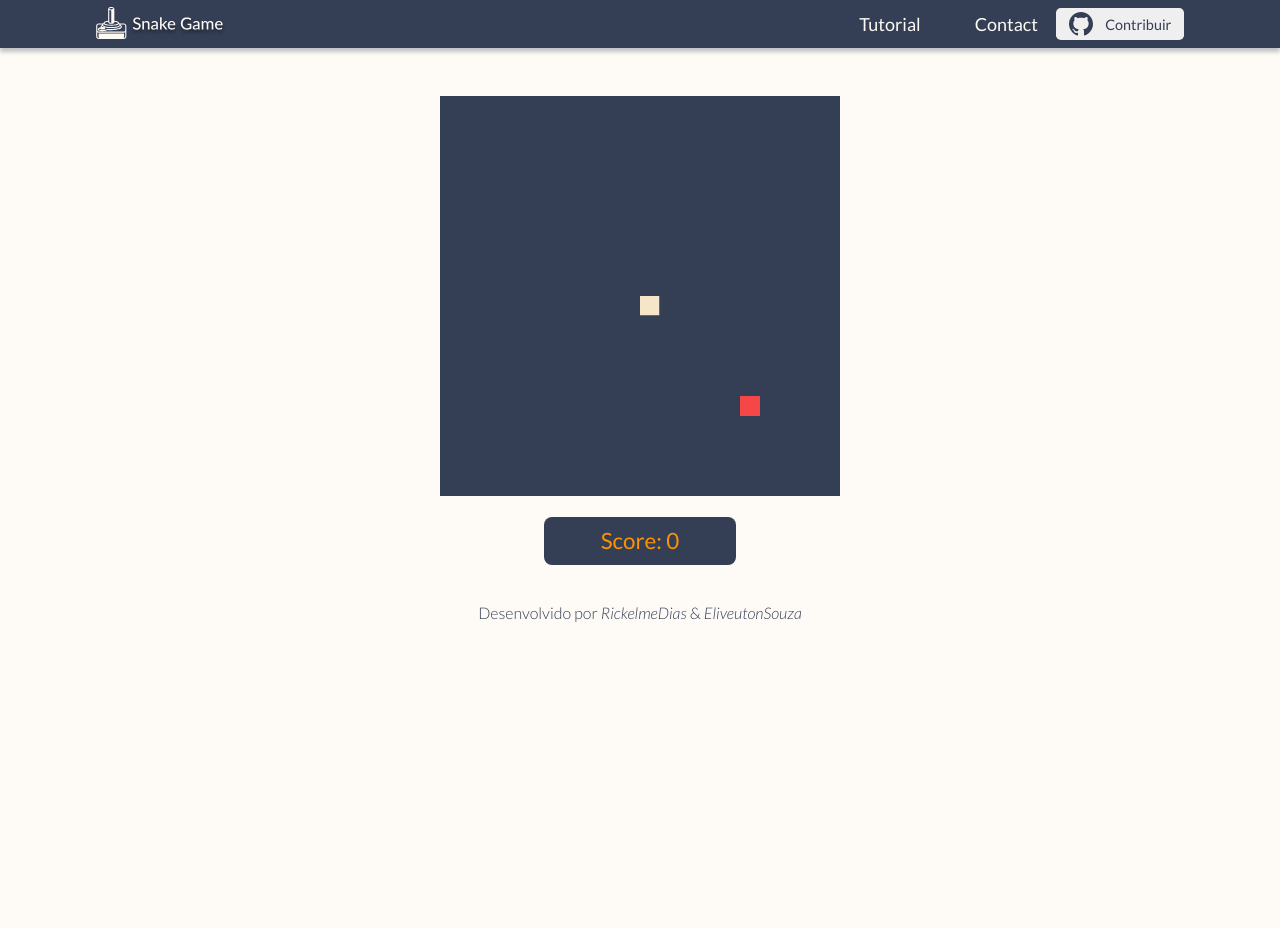
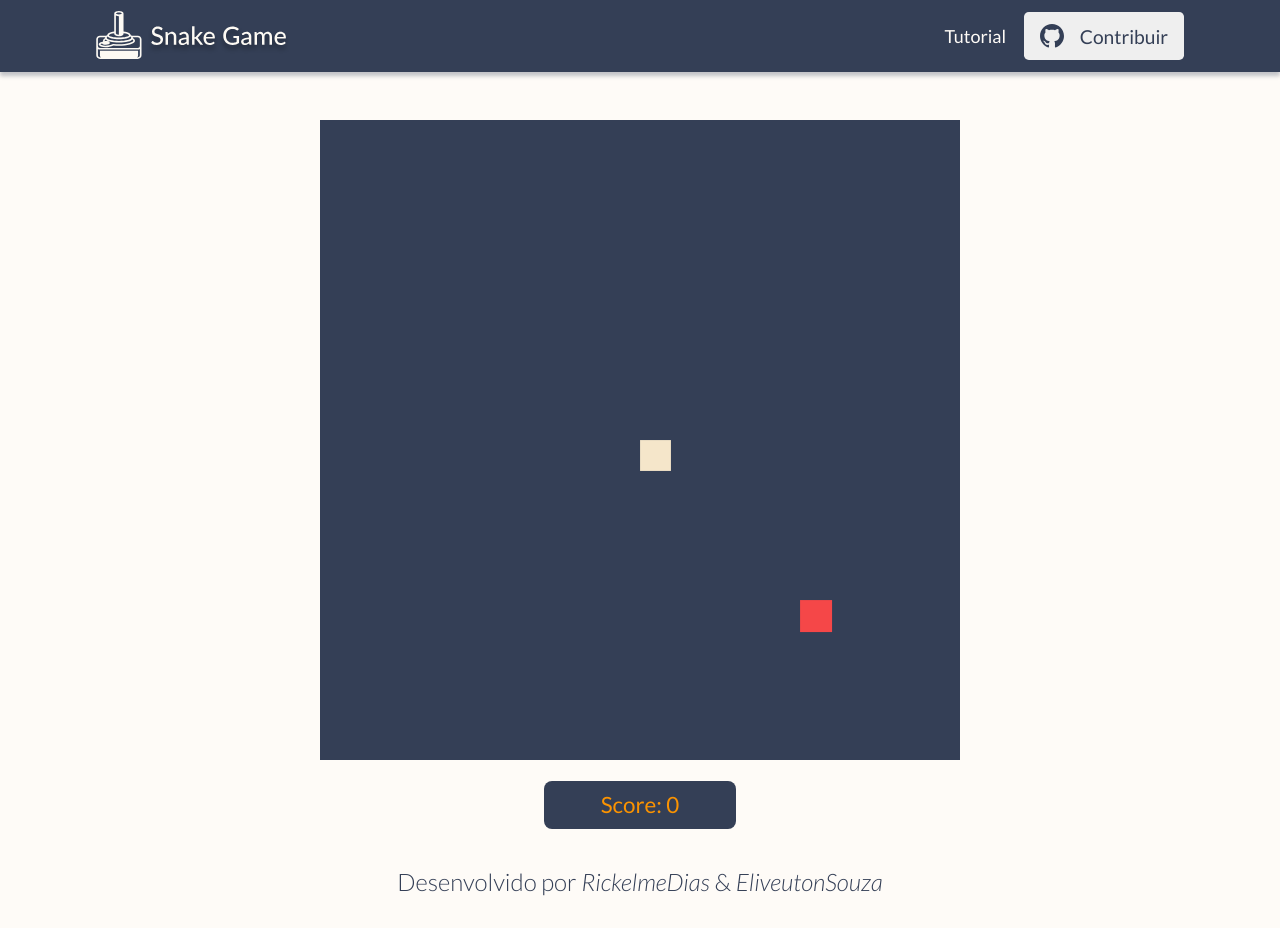
Before and after one commit to RickelmeDias/Snake-Game, a plain HTML site: page index.html in a window 1280 px wide. Before the commit the page ends 800 px from the top, so only its background shows below. Drawn offline with Linux system fonts and the light colour scheme.

Commit message:
code update

```diff
--- a/index.html
+++ b/index.html
@@ -11,7 +11,8 @@
     <link rel="preconnect" href="https://fonts.gstatic.com" crossorigin />
     <link
       href="https://fonts.googleapis.com/css2?family=Lato:ital,wght@0,300;0,400;1,300&display=swap"
-      rel="stylesheet"/>
+      rel="stylesheet"
+    />
 
     <title>Snake</title>
   </head>
@@ -20,7 +21,11 @@
     <header>
       <div class="container">
         <div id="logo">
-          <a href="#"><img src="./assets/images/SnakeGame-logo.svg" alt="Snake Game Logo" /></a>
+          <a href="#"
+            ><img
+              src="./assets/images/SnakeGame-logo.svg"
+              alt="Snake Game Logo"
+          /></a>
         </div>
 
         <nav>
@@ -28,15 +33,11 @@
             <li>
               <a href="#" onclick="alert()">Tutorial</a>
             </li>
-
-            <li>
-              <a href="./pages/contact.html">Contact</a>
-            </li>
           </ul>
 
           <a href="https://github.com/RickelmeDias/Snake-Game" target="_blank">
             <button class="btn-contribuicao">
-              <img  src="./assets/images/Github-logo.svg" alt="Github logo" />
+              <img src="./assets/images/Github-logo.svg" alt="Github logo" />
               <span>Contribuir</span>
             </button>
           </a>
@@ -46,7 +47,7 @@
 
     <main>
       <audio id="sndFood">
-                <source src="./assets/sound/getfood.mp3" type="audio/mp3">
+        <source src="./assets/sound/getfood.mp3" type="audio/mp3" />
         Your browser does not support the audio element.
       </audio>
 
@@ -56,16 +57,19 @@
       </div>
     </main>
 
-
     <footer>
-      <span>Desenvolvido por <i>RickelmeDias</i> & <i>EliveutonSouza</i></span>
+      <span
+        >Desenvolvido por
+        <i><a href="http://www.github.com/RickelmeDias">RickelmeDias</a></i> &
+        <i
+          ><a href="http://www.github.com/eliveutonsouza">EliveutonSouza</a></i
+        ></span
+      >
     </footer>
 
     <div class="modal"></div>
     <div class="modal-overlay"></div>
 
-
     <script src="snake-game.js"></script>
   </body>
-
 </html>
--- a/style.css
+++ b/style.css
@@ -11,6 +11,11 @@
   padding: 0;
   box-sizing: border-box;
   font-family: "Lato", sans-serif;
+}
+
+a {
+  text-decoration: none;
+  color: var(--dark-blue);
 }
 
 @media (max-width: 1080px) {
@@ -37,7 +42,7 @@ body {
 
 header {
   width: auto;
-  height: 3rem;
+  height: 4.5rem;
   background-color: var(--dark-blue);
   box-shadow: 0px 4px 4px rgba(52, 63, 86, 0.3);
 
@@ -46,7 +51,8 @@ header {
 }
 
 #logo:hover {
-  filter: invert(27%) sepia(51%) saturate(2878%) hue-rotate(346deg) brightness(104%) contrast(97%);
+  filter: invert(27%) sepia(51%) saturate(2878%) hue-rotate(346deg)
+    brightness(104%) contrast(97%);
   cursor: pointer;
 }
 
@@ -62,7 +68,7 @@ header {
 }
 
 .container img {
-  height: 2rem;
+  height: 3rem;
 }
 
 /*-- Nav: menu */
@@ -78,13 +84,8 @@ nav {
 }
 
 nav li {
-  /*
+  list-style: none;
   font-size: 0.9rem;
-  display: inline;
-  list-style: none;
-  */
-    list-style: none;
-    font-size: 16px;
 
   margin-left: 18px;
   margin-right: 18px;
@@ -94,10 +95,10 @@ nav li {
 /*-- Nav: <button> */
 
 nav button {
-  font-size: 0.9rem;
+  font-size: 1.2rem;
   color: var(--dark-blue);
-  width: 8rem;
-  height: 2rem;
+  width: 10rem;
+  height: 3rem;
   border: none;
   border-radius: 0.3rem;
   cursor: pointer;
@@ -154,7 +155,6 @@ nav a:hover {
 
 /*-- Main: Game */
 
-
 #game_score {
   width: 12rem;
   height: 3rem;
@@ -176,13 +176,12 @@ nav a:hover {
   justify-content: center;
 }
 
-
 canvas {
   margin-top: 3rem;
   margin-left: auto;
   margin-right: auto;
   display: block;
-  width: 25rem;
+  width: 40rem;
 }
 
 #snake_game {
@@ -194,7 +193,7 @@ canvas {
 /*-- Footer: */
 
 footer {
-  font-size: 1rem;
+  font-size: 1.5rem;
 
   color: var(--dark-blue);
   font-style: normal;
@@ -204,7 +203,6 @@ footer {
 
   margin: 2.4rem 0 2rem 0;
 }
-
 
 /*-- Modal: */
 
@@ -225,10 +223,10 @@ footer {
   /*Sumir com o modal overlay */
   opacity: 0;
   visibility: hidden;
-
 }
 
-.modal-overlay-open, .modal-open {
+.modal-overlay-open,
+.modal-open {
   opacity: 1;
   visibility: visible;
 }
@@ -244,11 +242,11 @@ footer {
   border: none;
   border-radius: 1rem;
 
-  margin:0 auto;
-  display:table;
+  margin: 0 auto;
+  display: table;
   position: absolute;
   left: 0;
-  right:0;
+  right: 0;
   top: 20%;
 
   z-index: 99;
```
Lines whose indentation alone changed are shown as unchanged.
